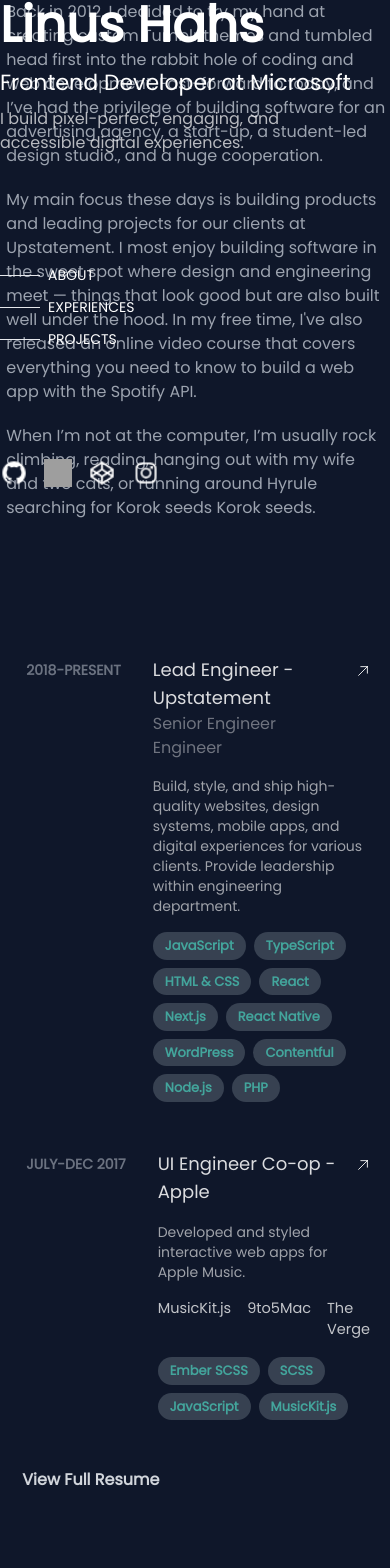
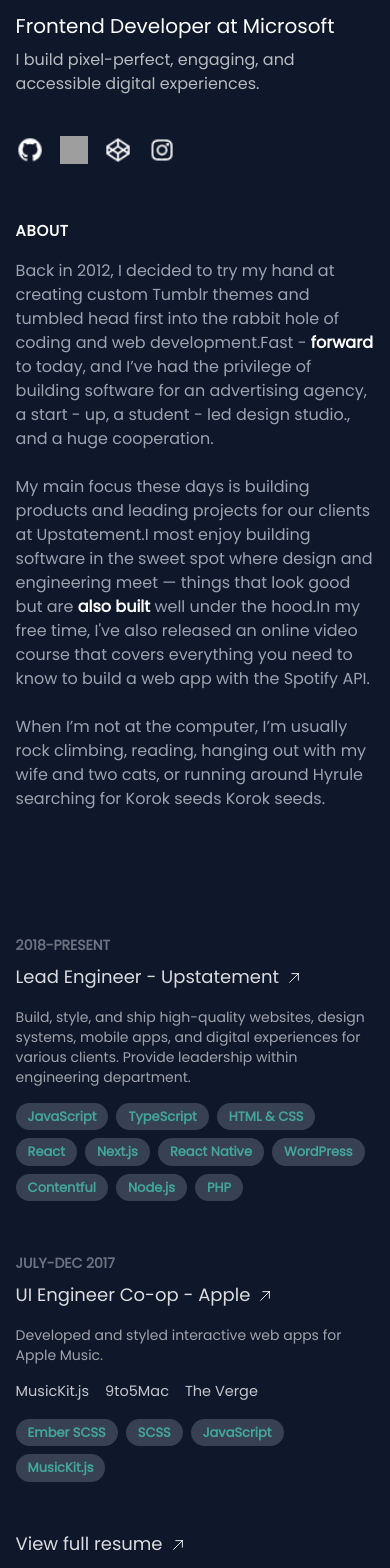
Before and after one commit to linushahs/linushahs.github.io, a React (Vite) app: page / in a window 390 px wide. Shown: the part 110-1678 px from the top of the page. Built offline with nearby package versions, Linux system fonts and the light colour scheme; grey boxes are pictures that could not be loaded.

Commit message:
Made projects, experience card responsive

```diff
--- a/src/App.tsx
+++ b/src/App.tsx
@@ -6,7 +6,7 @@
 
 function App() {
   return (
-    <div className="container flex pt-[110px]">
+    <div className="container flex flex-col lg:flex-row pt-14 sm:pt-[110px]">
       <div className="w-full">
         <Profile />
       </div>
--- a/src/Components/About.tsx
+++ b/src/Components/About.tsx
@@ -1,27 +1,17 @@
+import { aboutContent } from "../constants";
+
 function About() {
   return (
-    <div id="about" className="h-full flex justify-center">
+    <div id="about" className="h-full flex flex-col gap-4 justify-center">
+      <h3 className="lg:hidden uppercase font-semibold text-[15px] tracking-wider text-white">
+        About
+      </h3>
+
       <div className="text-gray-400 flex flex-col gap-5 ">
-        <p>
-          Back in 2012, I decided to try my hand at creating custom Tumblr
-          themes and tumbled head first into the rabbit hole of coding and web
-          development. Fast-forward to today, and I’ve had the privilege of
-          building software for an advertising agency, a start-up, a student-led
-          design studio., and a huge cooperation.
-        </p>
-        <p>
-          My main focus these days is building products and leading projects for
-          our clients at Upstatement. I most enjoy building software in the
-          sweet spot where design and engineering meet — things that look good
-          but are also built well under the hood. In my free time, I've also
-          released an online video course that covers everything you need to
-          know to build a web app with the Spotify API.
-        </p>
-        <p>
-          When I’m not at the computer, I’m usually rock climbing, reading,
-          hanging out with my wife and two cats, or running around Hyrule
-          searching for Korok seeds Korok seeds.
-        </p>
+        <p
+          className="text-base [&>b]:text-white"
+          dangerouslySetInnerHTML={{ __html: aboutContent }}
+        ></p>
       </div>
     </div>
   );
--- a/src/Components/ExperienceCard.tsx
+++ b/src/Components/ExperienceCard.tsx
@@ -1,5 +1,6 @@
 import { useState } from "react";
 import { twMerge } from "tailwind-merge";
+import Title from "./Title";
 
 const technologies = [
   [
@@ -53,7 +54,7 @@
     setHoveredItem("");
   };
   return (
-    <div id="experience" className="mt-[120px] flex flex-col gap-4 ">
+    <div id="experience" className="mt-[120px] flex flex-col gap-12 ">
       {experiences.map(
         (
           { title, role, description, date, links, technologiesIndex },
@@ -64,12 +65,12 @@
             onMouseEnter={() => handleMouseEnter(title)}
             onMouseLeave={handleMouseLeave}
             className={twMerge(
-              "hover:bg-gray-800 group transition-all rounded py-4 px-5 cursor-pointer flex gap-8",
+              "sm:hover:bg-gray-800 group transition-all rounded sm:py-4 sm:px-5 sm:cursor-pointer flex flex-col gap-2 sm:flex-row sm:gap-8",
               isHovered
                 ? hoveredItem === title
-                  ? "bg-gray-800"
-                  : "opacity-60"
-                : "opacity-100"
+                  ? "sm:bg-gray-800"
+                  : "sm:opacity-60"
+                : "sm:opacity-100"
             )}
           >
             <div className="text-gray-500 font-semibold text-sm text-nowrap pt-1">
@@ -77,35 +78,7 @@
             </div>
             <div>
               <div className="flex flex-col gap-4">
-                <div>
-                  <div className="flex gap-2 relative">
-                    <h1 className="text-white opacity-[85%] transition-all group-hover:text-primary text-lg">
-                      {title}
-                    </h1>
-                    <span>
-                      <svg
-                        xmlns="http://www.w3.org/2000/svg"
-                        fill="none"
-                        viewBox="0 0 24 24"
-                        stroke-width="1.5"
-                        stroke="currentColor"
-                        className="text-white w-[14px] top-2 h-[14px] relative group-hover:text-primary transition-all group-hover:translate-x-1 group-hover:-translate-y-1"
-                      >
-                        <path
-                          stroke-linecap="round"
-                          stroke-linejoin="round"
-                          d="m4.5 19.5 15-15m0 0H8.25m11.25 0v11.25"
-                        />
-                      </svg>
-                    </span>
-                  </div>
-                  {role &&
-                    role.map((role, i) => (
-                      <p key={i} className="text-white opacity-[40%] text-md">
-                        {role}
-                      </p>
-                    ))}
-                </div>
+                <Title title={title} link="#"/>
                 <div>
                   <p className="text-white opacity-[60%] text-sm">
                     {description}
@@ -134,10 +107,7 @@
           </div>
         )
       )}
-      <a href="#" className="pl-4 pt-4 text-gray-300 font-semibold">
-        {" "}
-        View Full Resume
-      </a>
+      <Title title="View full resume" link="#" />
     </div>
   );
 }
--- a/src/Components/Profile.tsx
+++ b/src/Components/Profile.tsx
@@ -8,35 +8,34 @@
   const socialIcons = ["github", "linkedin", "codepen", "instagram"];
 
   return (
-    <div className="fixed h-full flex ">
-      <div className="flex flex-col gap-[110px]">
+    <div className="lg:fixed h-full flex ">
+      <div className="flex flex-col lg:gap-[110px]">
         {/* top bar */}
         <div className="flex flex-col gap-2 justify-between">
-          <h1 className="text-white text-[50px] font-bold leading-[50px]">
+          <h1 className="text-white text-4xl sm:text-[50px] font-bold leading-[50px]">
             Linus Hahs
           </h1>
-          <p className="normal text-[22px] mt-2">
+          <p className="normal text-xl sm:text-[22px] mt-2">
             Frontend Developer at Microsoft
           </p>
-          <span className=" text-white opacity-[70%]">
+          <span className="text-base text-white opacity-[70%]">
             I build pixel-perfect, engaging, and <br /> accessible digital
             experiences.
           </span>
         </div>
         {/* link bar */}
-        <div className="flex flex-col gap-3">
+        <div className="hidden lg:flex flex-col gap-3">
           {linkItems.map((item, index) => (
-            <p
-              key={index}
-              className="normal uppercase text-sm flex items-center gap-2"
-            >
+            <div key={index} className="flex items-center gap-2">
               <hr className="w-10" />
-              <a href={item.href}>{item.label}</a>
-            </p>
+              <p key={index} className="normal uppercase text-sm ">
+                <a href={item.href}>{item.label}</a>
+              </p>
+            </div>
           ))}
         </div>
         {/* icon bar  */}
-        <div className="flex gap-4">
+        <div className="flex gap-4 mt-10 mb-14 lg:m-0">
           {socialIcons.map((icon, index) => (
             <img
               key={index}
--- a/src/Components/Projects.tsx
+++ b/src/Components/Projects.tsx
@@ -1,6 +1,7 @@
 import { useState } from "react";
 import { listOfProjects } from "../constants";
 import { twMerge } from "tailwind-merge";
+import Title from "./Title";
 
 function Projects() {
   const [hoveredItem, setHoveredItem] = useState("");
@@ -17,7 +18,7 @@
   };
 
   return (
-    <div id="projects" className="mt-[120px] flex flex-col gap-10">
+    <div id="projects" className="mt-[120px] flex flex-col gap-14 sm:gap-10">
       {listOfProjects.map(
         ({ title, image, description, rating, skills }, index) => (
           <section
@@ -25,15 +26,15 @@
             onMouseEnter={() => handleMouseEnter(title)}
             onMouseLeave={handleMouseLeave}
             className={twMerge(
-              "group rounded py-4 px-5 cursor-pointer flex gap-8 justify-center items-center transition-all duration-500 ease-in-out",
+              "group rounded sm:py-4 sm:px-5 cursor-pointer flex flex-col-reverse sm:flex-row gap-8 justify-center items-center transition-all duration-500 ease-in-out",
               isHovered
                 ? hoveredItem === title
-                  ? "bg-gray-800"
-                  : "opacity-60"
-                : "opacity-100"
+                  ? "sm:bg-gray-800"
+                  : "sm:opacity-60"
+                : "sm:opacity-100"
             )}
           >
-            <div className="w-[25%] self-start">
+            <div className="w-2/3 sm:w-[25%] self-start">
               <img
                 src={image}
                 alt={title}
@@ -41,27 +42,7 @@
               />
             </div>
             <div className="flex flex-col gap-3 flex-1">
-              <div className="flex gap-2 relative">
-                <h1 className="group-hover:text-primary transition-colors duration-150 ease-in text-white opacity-[85%] text-lg">
-                  {title}
-                </h1>
-                <span>
-                  <svg
-                    xmlns="http://www.w3.org/2000/svg"
-                    fill="none"
-                    viewBox="0 0 24 24"
-                    stroke-width="1.5"
-                    stroke="currentColor"
-                    className="text-white w-[14px] top-2 h-[14px] relative group-hover:text-primary transition-all group-hover:translate-x-1 group-hover:-translate-y-1"
-                  >
-                    <path
-                      stroke-linecap="round"
-                      stroke-linejoin="round"
-                      d="m4.5 19.5 15-15m0 0H8.25m11.25 0v11.25"
-                    />
-                  </svg>
-                </span>
-              </div>
+              <Title title={title} link="#" />
               <div>
                 <p className="text-white opacity-[60%] text-sm">
                   {description}
--- /dev/null
+++ b/src/Components/Title.tsx
@@ -0,0 +1,32 @@
+interface TitleProps {
+  title: string;
+  link: string;
+}
+
+function Title({ title, link = "#" }: TitleProps) {
+  return (
+    <a href={link} className="group flex gap-2 relative">
+      <p className="group-hover:text-primary transition-colors duration-150 ease-in text-white opacity-[85%] text-lg">
+        {title}
+      </p>
+      <span>
+        <svg
+          xmlns="http://www.w3.org/2000/svg"
+          fill="none"
+          viewBox="0 0 24 24"
+          strokeWidth="1.5"
+          stroke="currentColor"
+          className="text-white w-[14px] top-2 h-[14px] relative group-hover:text-primary transition-all group-hover:translate-x-1 group-hover:-translate-y-1"
+        >
+          <path
+            strokeLinecap="round"
+            strokeLinejoin="round"
+            d="m4.5 19.5 15-15m0 0H8.25m11.25 0v11.25"
+          />
+        </svg>
+      </span>
+    </a>
+  );
+}
+
+export default Title;
--- a/src/constants/index.ts
+++ b/src/constants/index.ts
@@ -53,3 +53,6 @@
         ],
     },
 ];
+
+
+export const aboutContent = "Back in 2012, I decided to try my hand at creating custom Tumblr        themes and tumbled head first into the rabbit hole of coding and web development.Fast - <b>forward</b> to today, and I’ve had the privilege of building software for an advertising agency, a start - up, a student - led         design studio., and a huge cooperation.<br><br>       My main focus these days is building products and leading projects for          our clients at Upstatement.I most enjoy building software in the          sweet spot where design and engineering meet — things that look good          but are <b>also built</b> well under the hood.In my free time, I've also          released an online video course that covers everything you need to          know to build a web app with the Spotify API.<br> <br>       When I’m not at the computer, I’m usually rock climbing, reading,    hanging out with my wife and two cats, or running around Hyrule          searching for Korok seeds Korok seeds."
--- a/src/index.css
+++ b/src/index.css
@@ -12,7 +12,7 @@
 
 @layer components {
   .container {
-    @apply max-w-[1150px] mx-auto;
+    @apply w-[92%] sm:max-w-[800px] lg:max-w-[1150px] mx-auto;
   }
   .normal {
     @apply text-white opacity-[100%];
```
